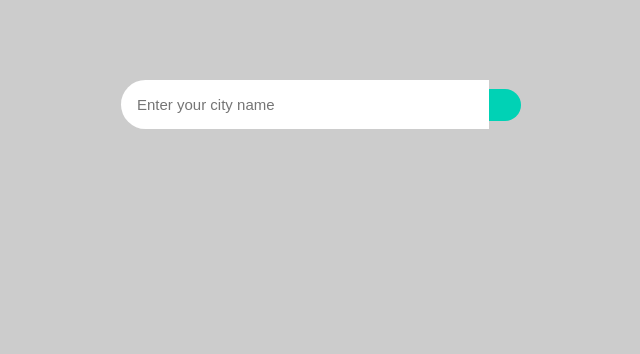
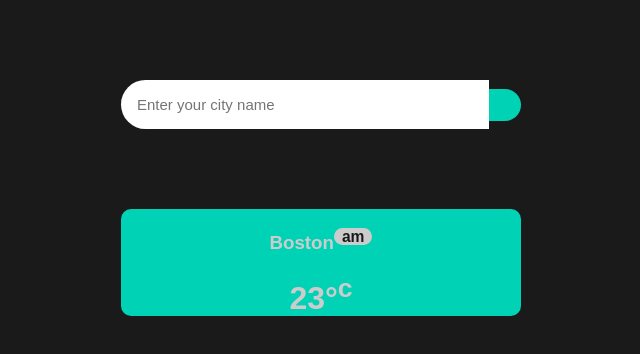
Before and after one commit to ShirazMuhd/React-Weather-App, a React (Create React App) app: page / in a window 1280 px wide. Shown: the top 354 px of the page, without its empty margins (319-959 px from the left). Built offline with nearby package versions, Linux system fonts and the light colour scheme; the HTML template or start-up script is replaced by a standard one.

Commit message:
weatherCard created

```diff
--- a/src/components/Search.jsx
+++ b/src/components/Search.jsx
@@ -1,13 +1,14 @@
-import React,{useState} from 'react';
+import React, { useState } from 'react';
 import './search.css';
-import fetchWeather from '../axios/fetchApi'
+import fetchWeather from '../axios/fetchApi';
+import WeatherCard from './WeatherCard'
 
 
 function Search() {
     const [query, setQuery] = useState('')
     const [Weather, setWeather] = useState({})
 
-    const search = (e)=>{
+    const search = (e) => {
         const data = fetchWeather(query)
 
         setWeather(data)
@@ -18,16 +19,20 @@ function Search() {
         <React.Fragment>
             <div className="input-container">
                 <input
-                 type="text"
-                 className="input"
-                 placeholder="Enter your city name"
-                 value={query}
-                 onChange={(e)=> setQuery(e.target.value)} />
-
+                    type="text"
+                    className="input"
+                    placeholder="Enter your city name"
+                    value={query}
+                    onChange={(e) => setQuery(e.target.value)} />
                 <button type="submit" onClick={search}><i class="fas fa-search"></i></button>
             </div>
+
+            <WeatherCard/>
         </React.Fragment>
     )
+
+
+
 }
 
 export default Search;
--- a/src/components/search.css
+++ b/src/components/search.css
@@ -4,7 +4,7 @@ body{
     display: flex;
     align-items: flex-start;
     justify-content: center;
-    background-color: #ccc;
+    background-color: #1a1a1a;
 }
 .input-container{
     margin-top: 5rem;
--- /dev/null
+++ b/src/components/weatherCard.css
@@ -0,0 +1,23 @@
+.weatherCard{
+    display: flex;
+    flex-direction: column;
+    justify-content: center;
+    align-items: center;
+    background-color: #00d2b5;
+    color: #ccc;
+    margin-top: 5rem;
+    font-family: sans-serif;
+    border-radius: 10px;
+    text-align:
+    center;
+}
+.weatherCard .country h3 sup{
+    background-color: #ccc;
+    color: #1a1a1a;
+    padding-left: 0.5rem;
+    padding-right: 0.5rem;
+    border-radius: 10px;
+}
+.weatherCard .temp h1{
+    margin: 0;
+}
--- a/src/components/weatherCard.js
+++ b/src/components/weatherCard.js
@@ -1,11 +1,19 @@
-import React from 'react'
+import React from 'react';
+import './weatherCard.css'
 
-function weatherCard() {
+function WeatherCard(props) {
     return (
-        <div>
-
+        <div className="weatherCard-container">
+            <div className="weatherCard">
+                <div className="country">
+                    <h3><span>Boston</span><sup>am</sup></h3>
+                </div>
+                <div className="temp">
+                    <h1>23&deg;<sup>c</sup></h1>
+                </div>
+            </div>
         </div>
     )
 }
 
-export default weatherCard
+export default WeatherCard;
```
